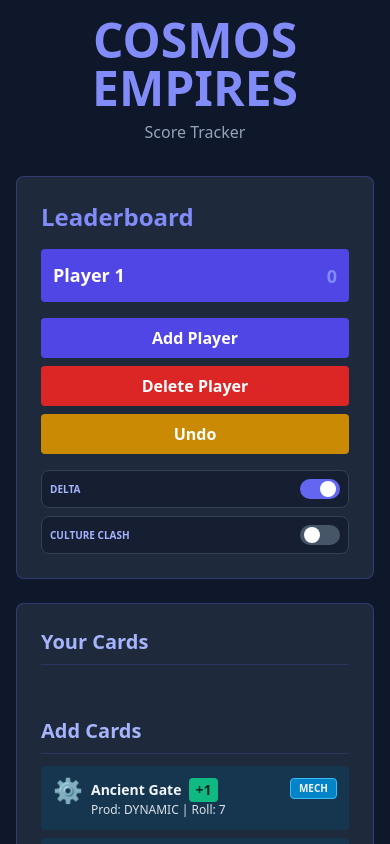
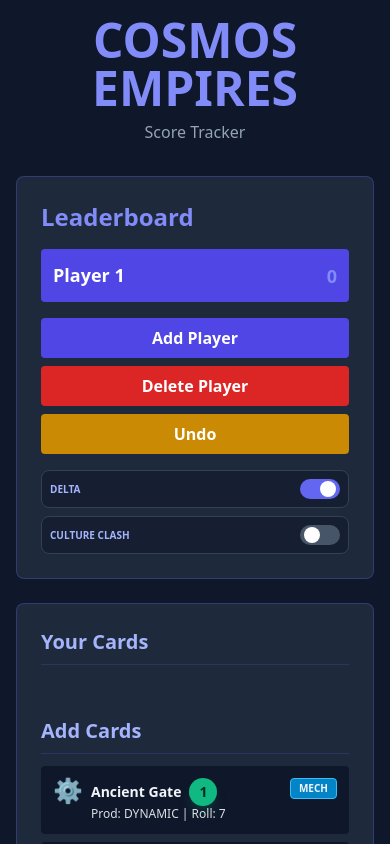
Before and after one commit to ra314/cosmos-empires-calculator, a React (Vite) app: page / in a window 390 px wide. Both pictures are taken after a click on the button "Add Player". Shown: the top 844 px of the page. Built offline with nearby package versions, Linux system fonts and the light colour scheme.

Commit message:
Implement mobile Fixes #13

```diff
--- a/src/app.jsx
+++ b/src/app.jsx
@@ -53,13 +53,19 @@ const isExpansionInUse = (players) => {
 // --- Helper Components ---
 
 const ProdBadge = ({ value }) => (
-    <span className={`bg-emerald-500 text-sm text-emerald-950 font-black px-1.5 py-0.5 rounded shrink-0 flex items-center justify-center min-w-[24px]`}>
-        +{value}
+    <span className={`bg-emerald-500 text-sm text-emerald-950 font-black w-7 h-7 rounded-full shrink-0 flex items-center justify-center shadow-lg shadow-emerald-500/20`}>
+        {value}
     </span>
 );
 
+const RollBadge = ({ value }) => (
+    <div className="w-8 h-7 flex items-end justify-center pb-0.5 bg-indigo-500 text-indigo-50 font-bold text-xs shrink-0 [clip-path:polygon(50%_0%,_0%_100%,_100%_100%)] shadow-sm filter drop-shadow-sm" title="Roll Value">
+        {value}
+    </div>
+);
+
 const ExpansionBadge = () => (
-    <span className="bg-amber-500 text-[9px] text-amber-950 font-black px-1 py-0.5 rounded shrink-0" title="Culture Clash Expansion">
+    <span className="bg-amber-500 text-[9px] text-amber-950 font-black px-1.5 py-0.5 rounded shrink-0" title="Culture Clash Expansion">
         CC
     </span>
 );
@@ -112,13 +118,13 @@ function PlayerDetail({
     const getCardStyle = (typesSet) => {
         const types = Array.from(typesSet).sort();
         const baseColor = typeConfig[types[0]]?.color || 'slate';
-        // Base card borders
-        if (types.length === 1) return `border-${baseColor}-500 bg-${baseColor}-900/40`;
+        // Reverted to solid backgrounds with colored borders
+        if (types.length === 1) return `border-${baseColor}-500 bg-slate-900`;
         if (types.length === 2) {
             const c1 = typeConfig[types[0]]?.color || 'slate';
-            return `border-${c1}-500 bg-gradient-to-br from-${c1}-900/40 to-${typeConfig[types[1]]?.color || 'slate'}-900/40`;
+            return `border-${c1}-500 bg-slate-900`;
         }
-        return 'border-slate-500 bg-slate-800';
+        return 'border-slate-500 bg-slate-900';
     };
 
     const getBadgeStyle = (type) => {
@@ -177,6 +183,7 @@ function PlayerDetail({
                                     {group.computed.map(card => {
                                         const isMob = card.choices?.isMobile;
                                         const isSelachonid = card.name === 'Selachonid';
+                                        const rollDisplay = Array.from(card.effectiveRolls).sort().join('/');
 
                                         return (
                                             <div
@@ -187,11 +194,14 @@ function PlayerDetail({
                                                         ? 'cursor-pointer hover:bg-amber-500/20 hover:text-amber-200'
                                                         : 'hover:bg-white/5'
                                                     }
-                                                    ${isMob ? 'bg-indigo-900/40' : ''}
+                                                    ${isMob ? 'bg-indigo-900/20' : ''}
                                                 `}
                                             >
-                                                <div className="flex items-center gap-2">
-                                                    <ProdBadge value={card.currentProduction} />
+                                                <div className="flex items-center gap-3">
+                                                    <div className="flex items-end gap-1">
+                                                        <ProdBadge value={card.currentProduction} />
+                                                        <RollBadge value={rollDisplay} />
+                                                    </div>
 
                                                     {isMob && (
                                                         <span className="bg-amber-600 text-white text-[10px] font-bold px-1.5 py-0.5 rounded" title="Mobile Unit (+/- 1 Roll)">
@@ -222,9 +232,10 @@ function PlayerDetail({
                                                 {!mobileSelectionMode && (
                                                     <button
                                                         onClick={(e) => { e.stopPropagation(); onRemoveCard(player.id, card.instanceId); }}
-                                                        className="text-slate-500 hover:text-red-400 w-5 h-5 flex items-center justify-center rounded transition-colors"
+                                                        className="bg-red-500/10 hover:bg-red-600 text-red-500 hover:text-white w-6 h-6 flex items-center justify-center rounded transition-colors"
+                                                        title="Remove Card"
                                                     >
-                                                        −
+                                                        ✕
                                                     </button>
                                                 )}
                                             </div>
```
